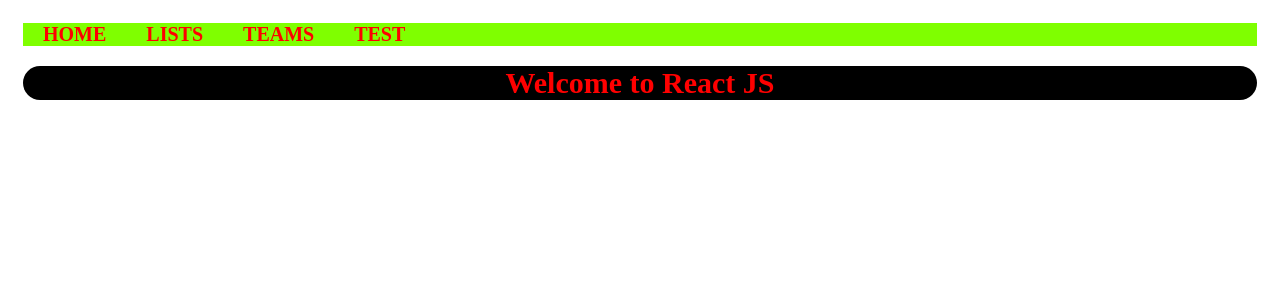
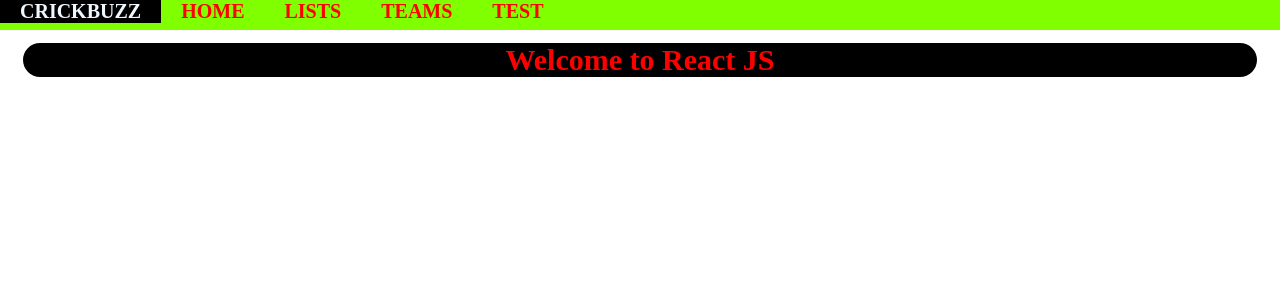
Before and after one commit to RhutvijChiplunkar/React-JS, a React (Create React App) app: page / in a window 1280 px wide. Shown: the top 300 px of the page. Built offline with nearby package versions, Linux system fonts and the light colour scheme.

Commit message:
changes made to navbar

```diff
--- a/src/Components/CSS/Navbar.css
+++ b/src/Components/CSS/Navbar.css
@@ -1,11 +1,10 @@
 .nav-bar{
+  position: absolute;
   background-color: chartreuse;
   width: 100%;
-  margin-left: 0%;
-  margin-right: 0%;
-  margin-top: 0%;
-  height: 22.5px;
-  align-items: center;
+  top: 0px;
+  left: 0px;
+  height: 30px;
 }
 a{
   color: red;
@@ -19,5 +18,6 @@
 }
 
 a:hover{
-  background-color: bisque;
+  background-color: black;
+  color: aliceblue;
 }
--- a/src/Components/Navbar.js
+++ b/src/Components/Navbar.js
@@ -3,6 +3,7 @@
 const Navbar= () => {
     return (
         <div className="nav-bar">
+            <a href="https://www.cricbuzz.com/">CRICKBUZZ</a>
             <Link to="/">HOME</Link>
             <Link to="/list">LISTS</Link>
             <Link to="teams">TEAMS</Link>
```
